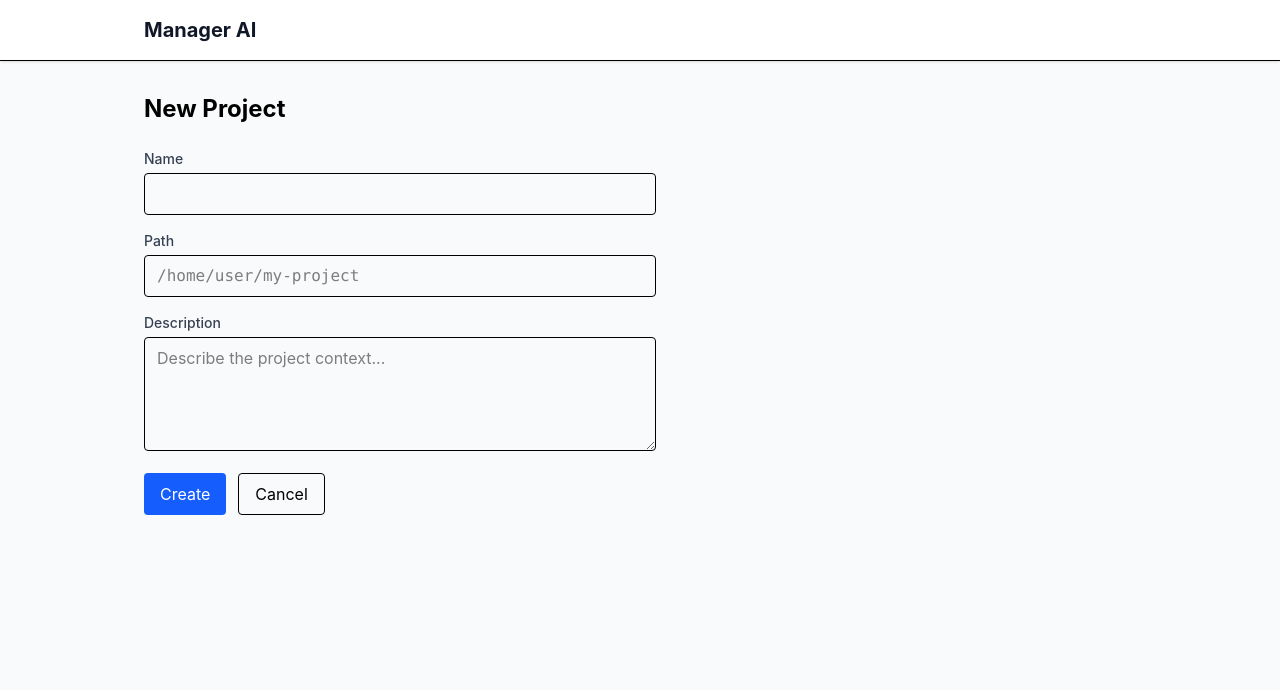
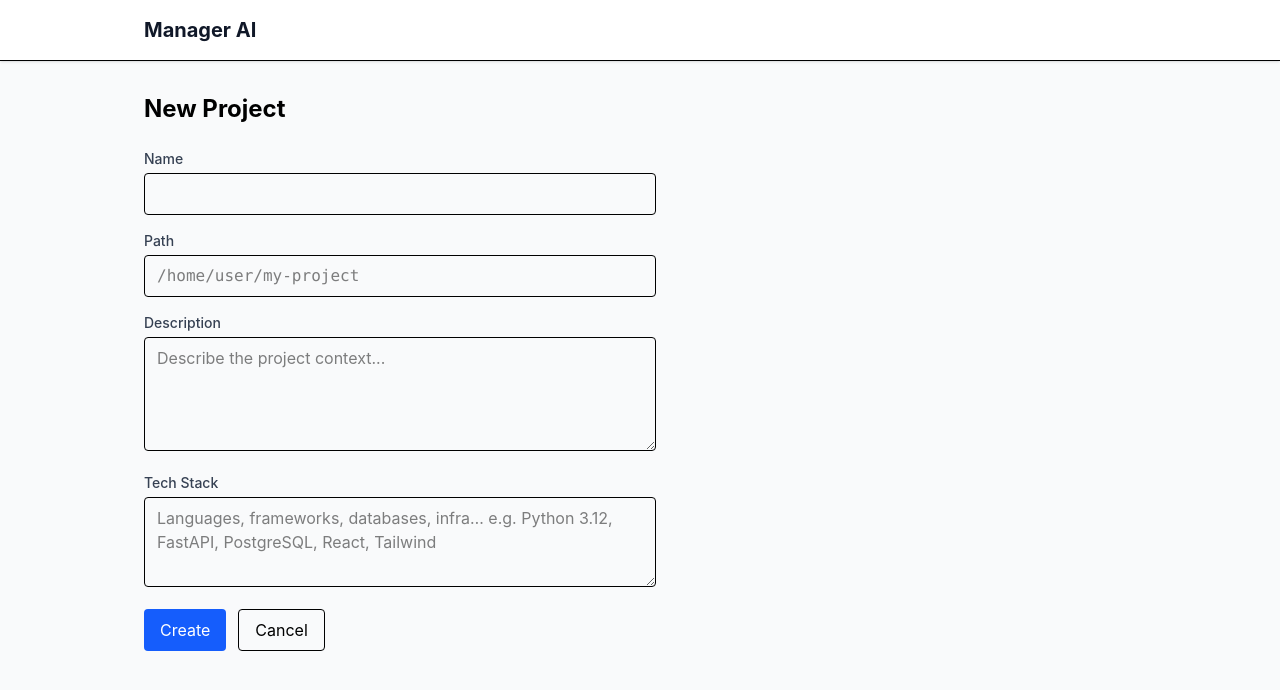
Before and after one commit to necos98/Manager-AI, a React app in the folder frontend/: page /projects/new in a window 1280 px wide. Shown: the top 690 px of the page. Built offline with nearby package versions, Linux system fonts and the light colour scheme; the HTML template or start-up script is replaced by a standard one.

Commit message:
feat: add tech_stack field to new project form

```diff
--- a/frontend/src/pages/NewProjectPage.jsx
+++ b/frontend/src/pages/NewProjectPage.jsx
@@ -4,7 +4,7 @@ import { api } from "../api/client";
 
 export default function NewProjectPage() {
   const navigate = useNavigate();
-  const [form, setForm] = useState({ name: "", path: "", description: "" });
+  const [form, setForm] = useState({ name: "", path: "", description: "", tech_stack: "" });
   const [error, setError] = useState(null);
 
   const handleSubmit = async (e) => {
@@ -53,6 +53,16 @@ export default function NewProjectPage() {
             placeholder="Describe the project context..."
           />
         </div>
+        <div>
+          <label className="block text-sm font-medium text-gray-700 mb-1">Tech Stack</label>
+          <textarea
+            value={form.tech_stack}
+            onChange={(e) => setForm({ ...form, tech_stack: e.target.value })}
+            className="w-full border rounded px-3 py-2"
+            rows={3}
+            placeholder="Languages, frameworks, databases, infra… e.g. Python 3.12, FastAPI, PostgreSQL, React, Tailwind"
+          />
+        </div>
         <div className="flex gap-3">
           <button type="submit" className="bg-blue-600 text-white px-4 py-2 rounded hover:bg-blue-700">
             Create
```
